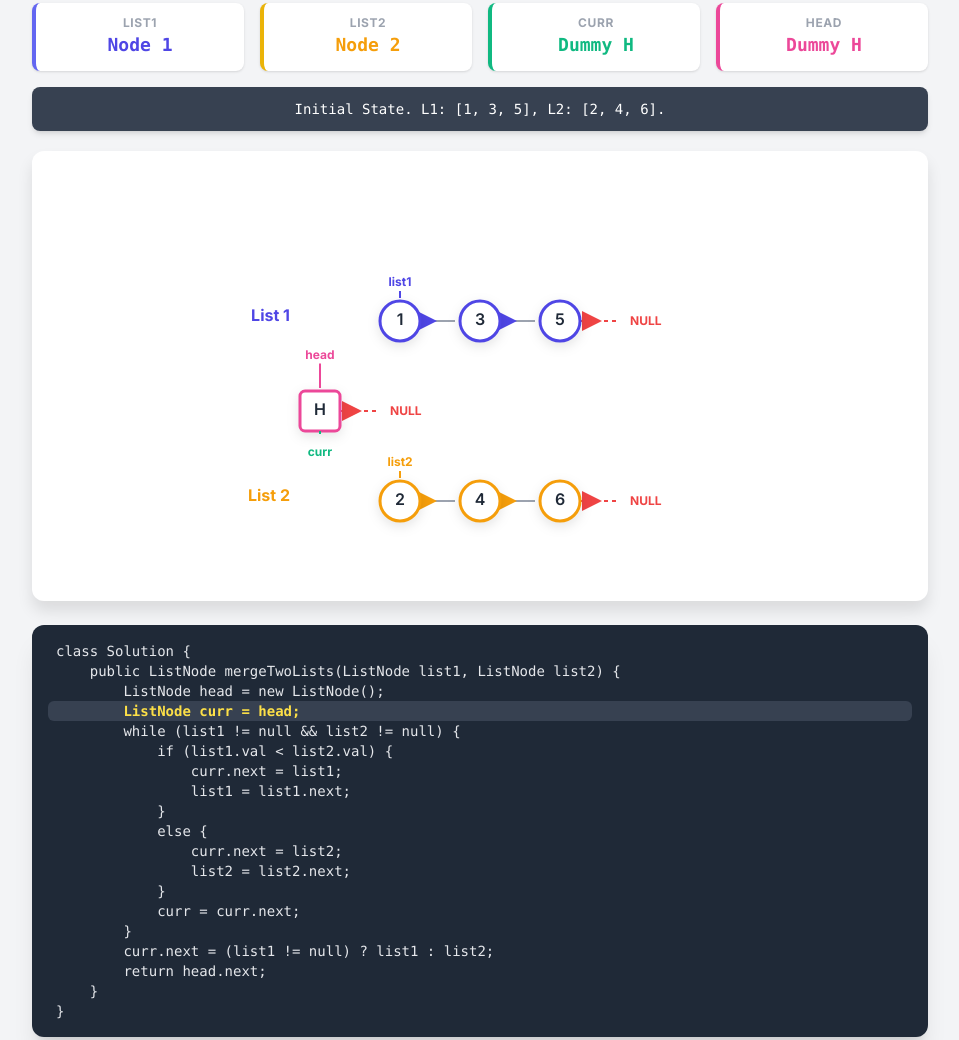
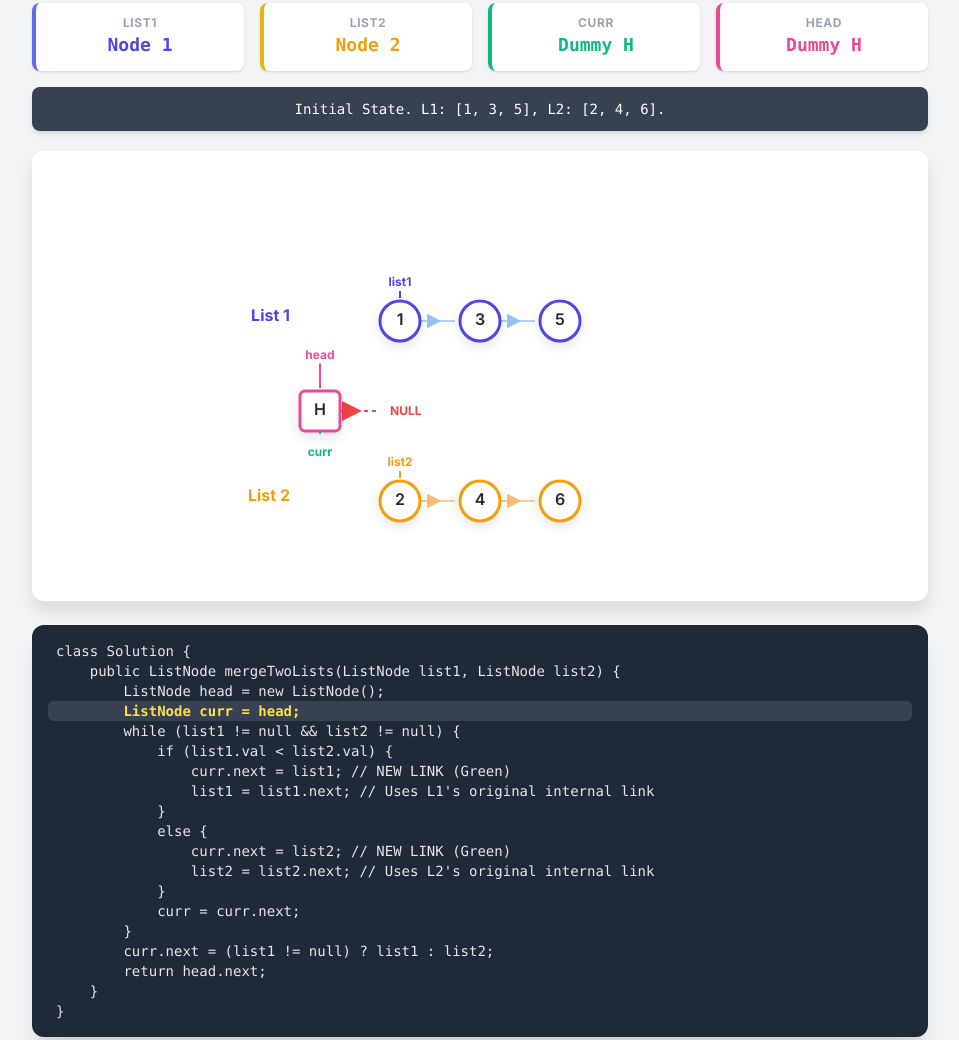
Before and after one commit to denis-v-s/leetcode-visualizer, a plain HTML site: page 21-Merge-Two-Sorted-Lists/index.html in a window 1280 px wide. Shown: the part 227-1267 px from the top of the page, without its empty margins (160-1119 px from the left). Drawn offline with nearby package versions, Linux system fonts and the light colour scheme.

Commit message:
Improve link styling and node management
Refactor link styles and node handling in visualization.

```diff
--- a/21-Merge-Two-Sorted-Lists/index.html
+++ b/21-Merge-Two-Sorted-Lists/index.html
@@ -42,20 +42,14 @@
         /* Base link style */
         .link-path {
             fill: none;
-            stroke: #9ca3af; /* Gray-400 */
-            stroke-width: 2px;
             transition: stroke 0.3s;
         }
-        /* Specific override for merged links */
-        path.link-path.merged {
-            stroke: #10b981 !important; /* Emerald-500 */
-            stroke-width: 3px;
-        }
-        /* Specific override for null links */
-        path.link-path.null-link {
-            stroke: #ef4444 !important; /* Red-500 */
-            stroke-dasharray: 4;
-        }
+
+        /* Link colors */
+        .link-path.merged { stroke: #10b981 !important; stroke-width: 3px; } /* Thick Green */
+        .link-path.internal-l1 { stroke: #93c5fd !important; stroke-width: 1.5px; } /* Thin Light Blue */
+        .link-path.internal-l2 { stroke: #fdba74 !important; stroke-width: 1.5px; } /* Thin Light Orange */
+        .link-path.null-link { stroke: #ef4444 !important; stroke-dasharray: 4; stroke-width: 2px; }
 
         #visualization-container {
             position: relative;
@@ -159,7 +153,7 @@
     const Y_H_NODE = 240; // Dummy Head 'H' node position (Vertically centered between L1 and L2)
 
     // Map data listIndex (1, 2, or 3) to new visual Y position
-    const ROW_Y_MAP = { 1: Y_LIST_1, 2: Y_LIST_2 }; // List 3 (Dummy) is handled specially in getNodePos
+    const ROW_Y_MAP = { 1: Y_LIST_1, 2: Y_LIST_2 };
 
     const POINTER_OFFSET_TOP = 35; // For List1, List2, Head
     const POINTER_OFFSET_BOTTOM = 35; // For Curr
@@ -178,7 +172,8 @@
             this.val = val;
             this.id = id;
             this.listIndex = listIndex; // 1, 2, or 3 (Dummy)
-            this.visNextId = null; // Pointer to the next node visually
+            this.originalNextId = null; // The link that existed in the original list (immutable)
+            this.mergedNextId = null; // The link set by curr.next (mutable)
             this.isDummy = isDummy;
         }
     }
@@ -200,22 +195,24 @@
         const nodes = [];
         let list1Head = null;
         let list2Head = null;
-        let tempTail = null;
+        let lastNode = null;
 
         // Create List 1 Nodes
         arr1.forEach((val, index) => {
             const newNode = new ListNode(val, `node-1-${index}`, 1);
-            if (index === 0) { list1Head = newNode; tempTail = newNode; }
-            else { tempTail.visNextId = newNode.id; tempTail = newNode; }
+            if (index === 0) { list1Head = newNode; }
+            if (lastNode) { lastNode.originalNextId = newNode.id; }
+            lastNode = newNode;
             nodes.push(newNode);
         });
 
         // Create List 2 Nodes
-        tempTail = null;
+        lastNode = null;
         arr2.forEach((val, index) => {
             const newNode = new ListNode(val, `node-2-${index}`, 2);
-            if (index === 0) { list2Head = newNode; tempTail = newNode; }
-            else { tempTail.visNextId = newNode.id; tempTail = newNode; }
+            if (index === 0) { list2Head = newNode; }
+            if (lastNode) { lastNode.originalNextId = newNode.id; }
+            lastNode = newNode;
             nodes.push(newNode);
         });
 
@@ -234,26 +231,28 @@
         // Map for tracking live state
         const allNodesMap = new Map(allNodes.map(n => [n.id, n]));
 
+        // Helper to clone nodes (deep enough for the snapshot)
+        const getSnapshotData = () => Array.from(allNodesMap.values()).map(n => ({
+            val: n.val,
+            id: n.id,
+            listIndex: n.listIndex,
+            originalNextId: n.originalNextId, // Original L1/L2 link
+            mergedNextId: n.mergedNextId,     // The final, merged list link
+            isDummy: n.isDummy
+        }));
+
         // The iterative algorithm state
         let list1 = list1Head;
         let list2 = list2Head;
         let head = dummyHead;
-        let curr = dummyHead; // Renamed to curr to match Java code
+        let curr = dummyHead;
 
         const save = (msg, line) => {
-            const listData = Array.from(allNodesMap.values()).map(n => ({
-                val: n.val,
-                id: n.id,
-                listIndex: n.listIndex,
-                visNextId: n.visNextId,
-                isDummy: n.isDummy
-            }));
-
             history.push({
-                list: listData,
+                list: getSnapshotData(),
                 list1Id: list1 ? list1.id : null,
                 list2Id: list2 ? list2.id : null,
-                curId: curr ? curr.id : null, // Uses 'curId' for visualization consistency
+                curId: curr ? curr.id : null,
                 headId: head ? head.id : null,
                 // Explicit values for the Variables Panel
                 list1Val: list1 ? `Node ${list1.val}` : "NULL",
@@ -283,28 +282,34 @@
             if (list1.val < list2.val) {
                 // Line 8 (Java): curr.next = list1
                 const curNodeInMap = allNodesMap.get(curr.id);
-                if (curNodeInMap) curNodeInMap.visNextId = list1.id;
+                if (curNodeInMap) curNodeInMap.mergedNextId = list1.id; // Record the NEW green link
 
                 chosenNode = list1;
-                list1 = allNodesMap.get(list1.visNextId) || null; // Move list1 pointer
 
-                save(`L1.val (${chosenNode.val}) < L2.val. Attach L1 to curr.next.`, 6);
+                // Advance list1 pointer using its originalNextId
+                const nextList1 = allNodesMap.get(list1.originalNextId) || null;
+                list1 = nextList1;
+
+                save(`L1.val (${chosenNode.val}) < L2.val. Set curr.next = L1 (Green Link).`, 6);
 
                 // Line 9 (Java): list1 = list1.next
-                save(`Advance list1 pointer to next node.`, 7);
+                save(`Advance list1 pointer to next node (L1's original next).`, 7);
 
             } else { // Handles list2.val <= list1.val
                 // Line 12 (Java): curr.next = list2
                 const curNodeInMap = allNodesMap.get(curr.id);
-                if (curNodeInMap) curNodeInMap.visNextId = list2.id;
+                if (curNodeInMap) curNodeInMap.mergedNextId = list2.id; // Record the NEW green link
 
                 chosenNode = list2;
-                list2 = allNodesMap.get(list2.visNextId) || null; // Move list2 pointer
 
-                save(`L2.val (${chosenNode.val}) <= L1.val. Attach L2 to curr.next.`, 9);
+                // Advance list2 pointer using its originalNextId
+                const nextList2 = allNodesMap.get(list2.originalNextId) || null;
+                list2 = nextList2;
+
+                save(`L2.val (${chosenNode.val}) <= L1.val. Set curr.next = L2 (Green Link).`, 9);
 
                 // Line 13 (Java): list2 = list2.next
-                save(`Advance list2 pointer to next node.`, 10);
+                save(`Advance list2 pointer to next node (L2's original next).`, 10);
             }
 
             // Line 15 (Java): curr = curr.next
@@ -317,10 +322,10 @@
         const remaining = list1 || list2;
         if (remaining) {
             const curNodeInMap = allNodesMap.get(curr.id);
-            if (curNodeInMap) curNodeInMap.visNextId = remaining.id;
+            if (curNodeInMap) curNodeInMap.mergedNextId = remaining.id; // Record final link
         }
 
-        save(`Attach remaining list to curr.next.`, 13);
+        save(`Attach remaining list to curr.next (Green Link).`, 13);
 
         // Line 20 (Java): return head.next;
         save(`Return head.next (the start of the merged list). Merging complete.`, 14);
@@ -335,15 +340,19 @@
 
     // Define Arrowhead markers
     svg.append('defs').html(`
-        <marker id="arrow-l1" markerWidth="10" markerHeight="10" refX="19" refY="5" orient="auto" markerUnits="strokeWidth">
-            <path d="M0,0 L0,10 L10,5 z" fill="#4f46e5" />
-        </marker>
-        <marker id="arrow-l2" markerWidth="10" markerHeight="10" refX="19" refY="5" orient="auto" markerUnits="strokeWidth">
-            <path d="M0,0 L0,10 L10,5 z" fill="#f59e0b" />
-        </marker>
+        <!-- Merged Link -->
         <marker id="arrow-merged" markerWidth="10" markerHeight="10" refX="19" refY="5" orient="auto" markerUnits="strokeWidth">
             <path d="M0,0 L0,10 L10,5 z" fill="#10b981" />
         </marker>
+        <!-- Internal L1 Link -->
+        <marker id="arrow-internal-l1" markerWidth="10" markerHeight="10" refX="19" refY="5" orient="auto" markerUnits="strokeWidth">
+            <path d="M0,0 L0,10 L10,5 z" fill="#93c5fd" />
+        </marker>
+        <!-- Internal L2 Link -->
+        <marker id="arrow-internal-l2" markerWidth="10" markerHeight="10" refX="19" refY="5" orient="auto" markerUnits="strokeWidth">
+            <path d="M0,0 L0,10 L10,5 z" fill="#fdba74" />
+        </marker>
+        <!-- NULL Link -->
         <marker id="null-marker" markerWidth="10" markerHeight="10" refX="19" refY="5" orient="auto" markerUnits="strokeWidth">
             <path d="M0,0 L0,10 L10,5 z" fill="#ef4444" />
         </marker>
@@ -358,12 +367,12 @@ class Solution {
 
         while (list1 != null && list2 != null) {
             if (list1.val < list2.val) {
-                curr.next = list1;
-                list1 = list1.next;
+                curr.next = list1; // NEW LINK (Green)
+                list1 = list1.next; // Uses L1's original internal link
             }
             else {
-                curr.next = list2;
-                list2 = list2.next;
+                curr.next = list2; // NEW LINK (Green)
+                list2 = list2.next; // Uses L2's original internal link
             }
             curr = curr.next;
         }
@@ -410,6 +419,50 @@ class Solution {
         d3.select("#var-head .var-val").text(s.headVal).style("color", s.headId !== null ? "#ec4899" : "#9ca3af");
     }
 
+    function drawLink(sourcePos, targetPos, linkClass, linkStroke, strokeWidth, markerId, isNull = false) {
+        if (isNull) {
+            const x1 = sourcePos.x + NODE_RADIUS;
+            const x2 = x1 + 40;
+
+            mainGroup.append("path")
+                .attr("class", `link-path null-link`)
+                .attr("d", `M ${x1} ${sourcePos.y} L ${x2} ${sourcePos.y}`)
+                .attr("marker-end", "url(#null-marker)");
+
+            mainGroup.append("text")
+                .attr("x", x2 + 10)
+                .attr("y", sourcePos.y + 4)
+                .attr("text-anchor", "start")
+                .attr("font-weight", "bold")
+                .attr("fill", "#ef4444")
+                .attr("font-size", "12px")
+                .text("NULL");
+        } else if (targetPos) {
+            const x1 = sourcePos.x;
+            const y1 = sourcePos.y;
+            const x2 = targetPos.x;
+            const y2 = targetPos.y;
+
+            const dx = x2 - x1;
+            const dy = y2 - y1;
+            const angle = Math.atan2(dy, dx);
+            const startX_adj = x1 + Math.cos(angle) * NODE_RADIUS;
+            const startY_adj = y1 + Math.sin(angle) * NODE_RADIUS;
+
+            const pad = NODE_RADIUS + (strokeWidth > 2 ? 6 : 5);
+            const endX_adj = x2 - Math.cos(angle) * pad;
+            const endY_adj = y2 - Math.sin(angle) * pad;
+
+            mainGroup.append("path")
+                .attr("class", `link-path ${linkClass}`)
+                .attr("stroke", linkStroke)
+                .attr("stroke-width", strokeWidth)
+                .attr("d", `M ${startX_adj} ${startY_adj} L ${endX_adj} ${endY_adj}`)
+                .attr("marker-end", markerId);
+        }
+    }
+
+
     function renderList(listData, list1Id, list2Id, curId, headId) {
         mainGroup.selectAll("*").remove();
 
@@ -420,15 +473,13 @@ class Solution {
             return;
         }
 
-        const totalNodeSlots = maxListLength + 1; // +1 for the dummy node slot
+        const totalNodeSlots = maxListLength + 1;
         const totalWidth = totalNodeSlots * NODE_SPACING;
         const containerWidth = svg.node().getBoundingClientRect().width;
 
-        // Define X where the first *content* node (index 0 of L1 or L2) should start.
         const INPUT_LIST_START_X = Math.max(80, (containerWidth / 2) - (totalWidth / 2) + NODE_SPACING);
         svg.attr("width", Math.max(containerWidth, totalWidth + 150));
 
-        // Define the X position for the labels
         const LABEL_X = INPUT_LIST_START_X - NODE_SPACING - 30;
 
         // Draw Row Labels
@@ -445,11 +496,9 @@ class Solution {
             let x;
 
             if (node.isDummy) {
-                // Dummy Head 'H' is always at the fixed left X and the new middle Y
                 y = Y_H_NODE;
                 x = INPUT_LIST_START_X - NODE_SPACING;
             } else {
-                // Input list nodes (L1/L2)
                 y = ROW_Y_MAP[node.listIndex];
                 const indexInRow = parseInt(id.split('-')[2]);
                 x = INPUT_LIST_START_X + indexInRow * NODE_SPACING;
@@ -462,77 +511,33 @@ class Solution {
         // --- 1. Draw Links ---
         listData.forEach(d => {
             const sourcePos = getNodePos(d.id);
-            const targetPos = getNodePos(d.visNextId);
+            if (!sourcePos) return;
 
-            if (sourcePos) {
-                // Links originating from the dummy node or curr pointer are "merged" links
-                const isMergedLink = d.listIndex === 3 || (d.id === curId);
+            // A. Draw the original internal link (L1: Blue, L2: Orange - Always visible if it exists)
+            if (d.originalNextId !== null) {
+                const originalTargetPos = getNodePos(d.originalNextId);
+                const linkStroke = d.listIndex === 1 ? '#93c5fd' : '#fdba74';
+                const markerId = d.listIndex === 1 ? "url(#arrow-internal-l1)" : "url(#arrow-internal-l2)";
+                const linkClass = d.listIndex === 1 ? "internal-l1" : "internal-l2";
 
-                if (targetPos) {
-                    // Calculate path (can be diagonal)
-                    const x1 = sourcePos.x;
-                    const y1 = sourcePos.y;
-                    const x2 = targetPos.x;
-                    const y2 = targetPos.y;
+                drawLink(sourcePos, originalTargetPos, linkClass, linkStroke, 1.5, markerId);
+            }
 
-                    // Calculate point where link leaves the source node boundary
-                    const dx = x2 - x1;
-                    const dy = y2 - y1;
-                    const angle = Math.atan2(dy, dx);
-                    const startX_adj = x1 + Math.cos(angle) * NODE_RADIUS;
-                    const startY_adj = y1 + Math.sin(angle) * NODE_RADIUS;
+            // B. Draw the merged link (Green, Thick - Visible if the link was ever created)
+            if (d.mergedNextId !== null) {
+                const mergedTargetPos = getNodePos(d.mergedNextId);
+                drawLink(sourcePos, mergedTargetPos, "merged", '#10b981', 3, "url(#arrow-merged)");
+            }
 
-                    // Calculate point where link enters the target node boundary (to stop the arrow head correctly)
-                    const pad = NODE_RADIUS + 5;
-                    const endX_adj = x2 - Math.cos(angle) * pad;
-                    const endY_adj = y2 - Math.sin(angle) * pad;
-
-                    let markerId, linkClass, linkStroke;
-                    if (isMergedLink) {
-                        markerId = "url(#arrow-merged)";
-                        linkClass = "merged";
-                        linkStroke = '#10b981';
-                    } else if (sourcePos.node.listIndex === 1) {
-                        markerId = "url(#arrow-l1)";
-                        linkClass = "";
-                        linkStroke = '#4f46e5';
-                    } else { // listIndex === 2
-                        markerId = "url(#arrow-l2)";
-                        linkClass = "";
-                        linkStroke = '#f59e0b';
-                    }
-
-                    mainGroup.append("path")
-                        .attr("class", `link-path ${linkClass}`)
-                        .attr("stroke", linkStroke)
-                        .attr("d", `M ${startX_adj} ${startY_adj} L ${endX_adj} ${endY_adj}`)
-                        .attr("marker-end", markerId);
-
-                } else if (d.visNextId === null) {
-                    // Null Link (always to the right if it's the end of a chain)
-                    const x1 = sourcePos.x + NODE_RADIUS;
-                    const x2 = x1 + 40;
-
-                    mainGroup.append("path")
-                        .attr("class", `link-path null-link`)
-                        .attr("d", `M ${x1} ${sourcePos.y} L ${x2} ${sourcePos.y}`)
-                        .attr("marker-end", "url(#null-marker)");
-
-                    mainGroup.append("text")
-                        .attr("x", x2 + 10)
-                        .attr("y", sourcePos.y + 4)
-                        .attr("text-anchor", "start")
-                        .attr("font-weight", "bold")
-                        .attr("fill", "#ef4444")
-                        .attr("font-size", "12px")
-                        .text("NULL");
-                }
+            // C. Draw NULL pointer for 'curr' if it's the end of the chain being built
+            else if (d.id === curId && d.mergedNextId === null) {
+                drawLink(sourcePos, null, "null-link", '#ef4444', 2, "url(#null-marker)", true);
             }
         });
 
         // --- 2. Draw Nodes ---
         const nodes = mainGroup.selectAll(".list-node")
-            .data(listData.filter(d => !d.isDummy), d => d.id); // Draw all non-dummy nodes
+            .data(listData.filter(d => !d.isDummy), d => d.id);
 
         const nodesEnter = nodes.enter().append("g")
             .attr("class", "list-node")
@@ -624,6 +629,7 @@ class Solution {
 
     function updateUI() {
         if (!snapshots[currentStepIndex]) return;
+
         const s = snapshots[currentStepIndex];
 
         d3.select("#status-text").text(s.message);
```
